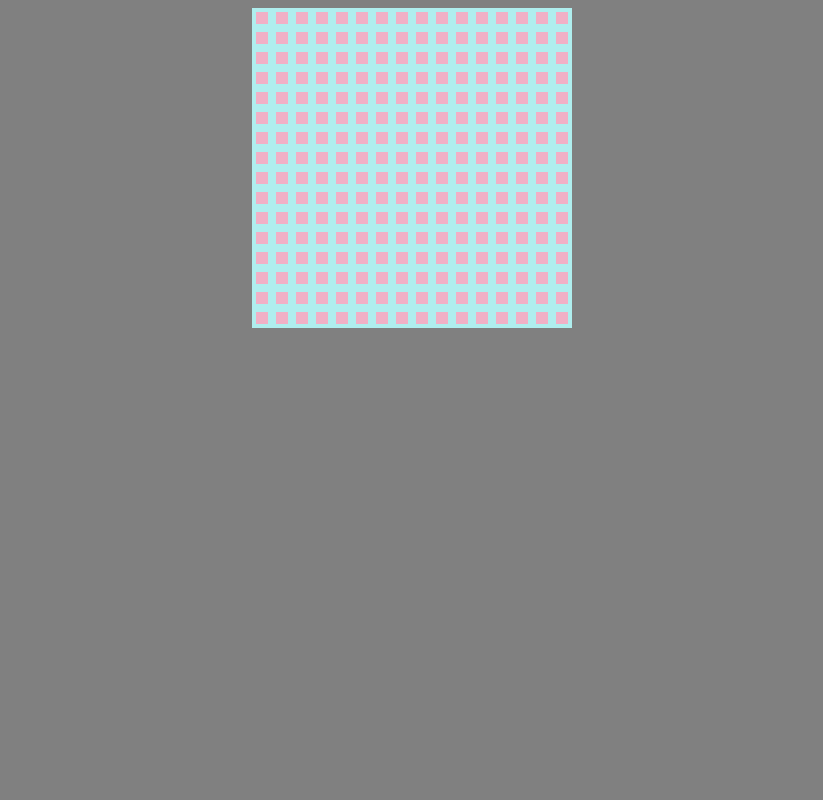
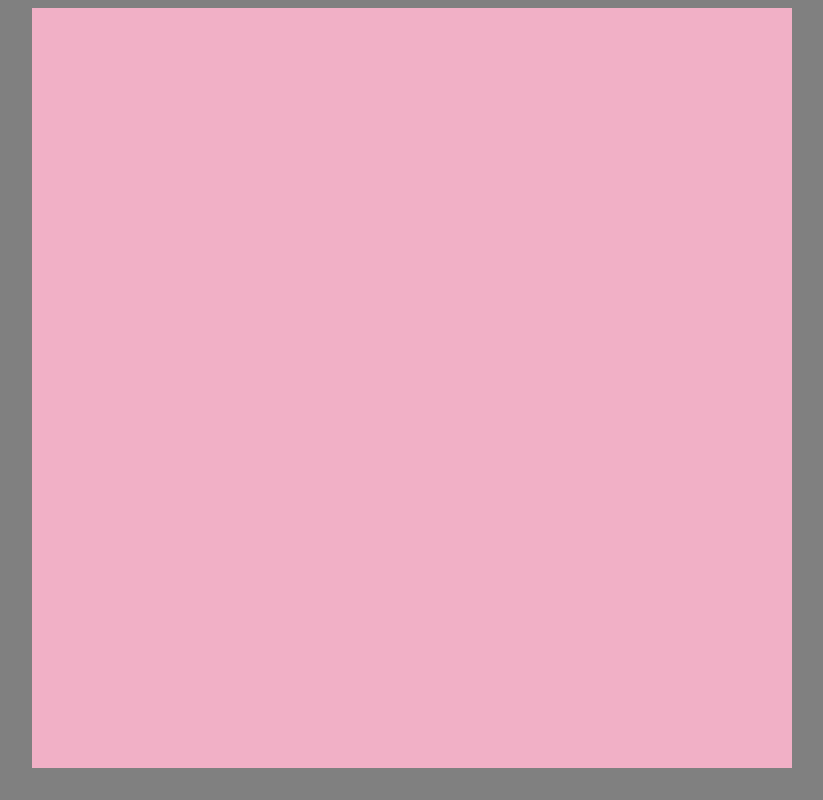
Before and after one commit to nickgrief/Etch-a-Sketch, a plain HTML site: page index.html in a window 1280 px wide. Shown: the whole page, without its empty margins (228-1051 px from the left). Drawn offline with Linux system fonts and the light colour scheme.

Commit message:
Add extremely basic touch support

```diff
--- a/script.js
+++ b/script.js
@@ -14,6 +14,9 @@ for (let i = 0; i < 16; i++) {
     cell.addEventListener("mouseenter", () => {
       cell.classList.toggle("howered");
     });
+    cell.addEventListener("touchstart", () => {
+      cell.classList.toggle("howered");
+    });
     row.appendChild(cell);
   }
   row.classList.add("row");
--- a/style.css
+++ b/style.css
@@ -9,19 +9,25 @@ body {
   background-color: palegoldenrod;
   display: flex;
   flex-direction: column;
+  width: 95vw;
+  max-width: 95vh;
+  height: 95vw;
+  max-height: 95vh;
 }
 
 .row {
   background-color: paleturquoise;
   display: flex;
   flex-direction: row;
+  flex-grow: 1;
 }
 
 .cell {
   background-color: rgb(241, 176, 198);
-  margin: 4px;
-  width: 12px;
-  height: 12px;
+  /* margin: 4px; */
+  /* width: 4vw;
+  height: 4vw; */
+  flex-grow: 1;
 }
 
 .howered {
```
